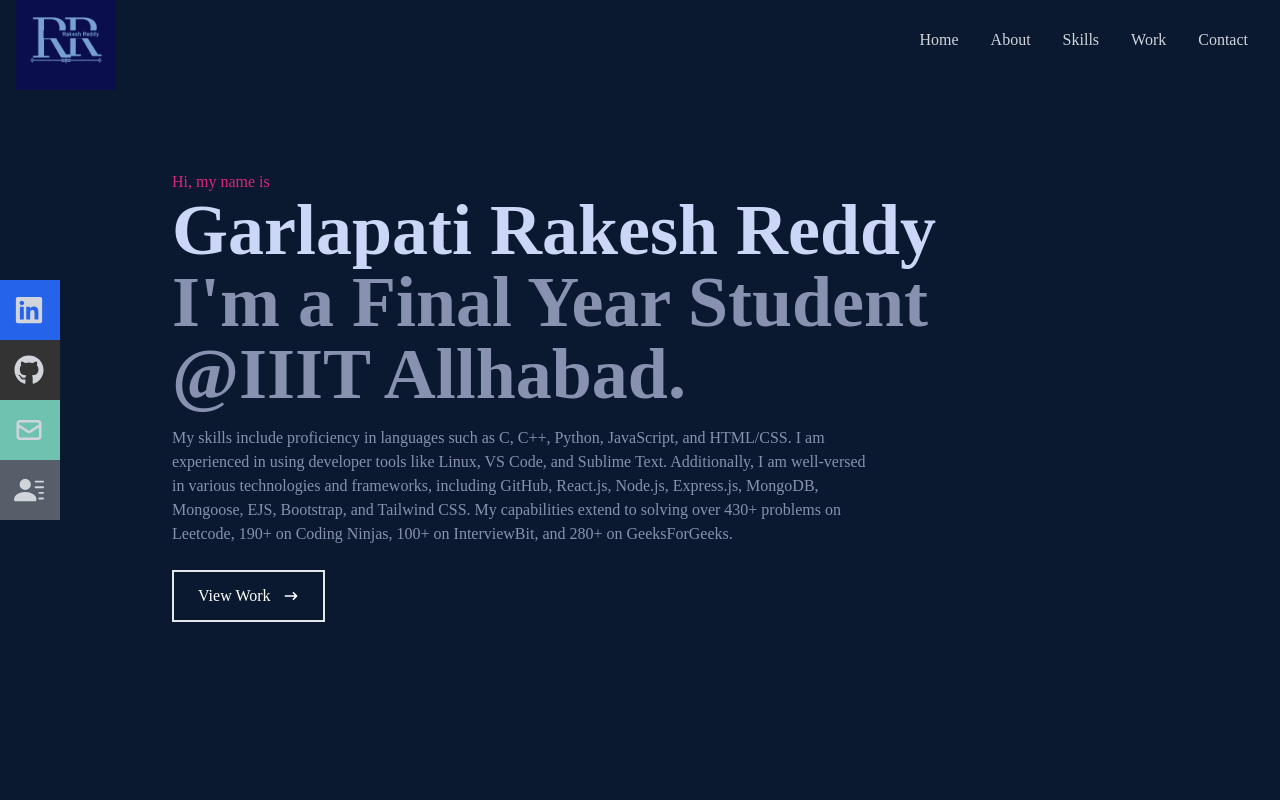
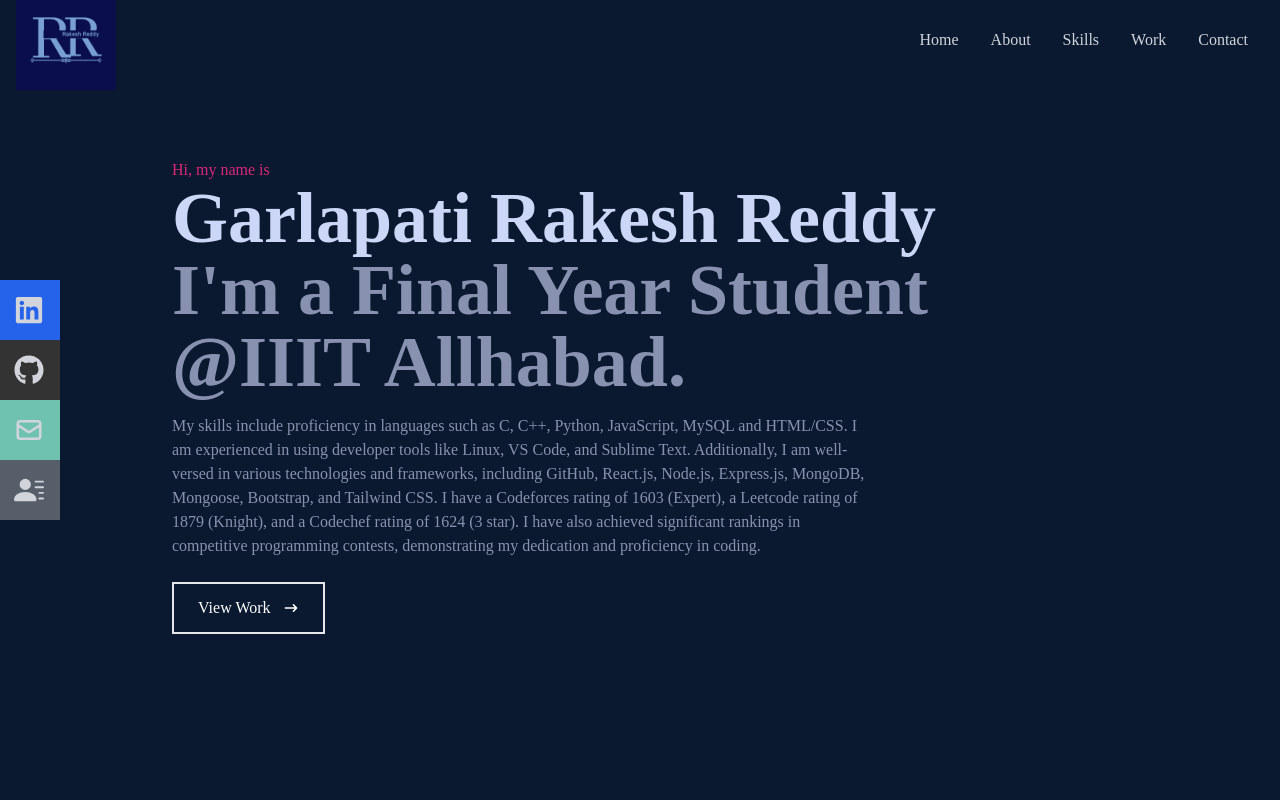
Before and after one commit to Rakesh2908/my-portfolio, a React (Create React App) app: page / in a window 1280 px wide. Shown: the top 800 px of the page. Built offline with nearby package versions, Linux system fonts and the light colour scheme.

Commit message:
Update Home.jsx

```diff
--- a/src/components/Home.jsx
+++ b/src/components/Home.jsx
@@ -14,12 +14,12 @@ const Home = () => {
           I'm a Final Year Student @IIIT Allhabad.
         </h2>
         <p className='text-[#8892b0] py-4 max-w-[700px]'>
-        My skills include proficiency in languages such as C, C++, Python, JavaScript, and HTML/CSS.
+        My skills include proficiency in languages such as C, C++, Python, JavaScript, MySQL and HTML/CSS.
         I am experienced in using developer tools like Linux, VS Code, and Sublime
         Text. Additionally, I am well-versed in various technologies and frameworks, including GitHub,
-        React.js, Node.js, Express.js, MongoDB, Mongoose, EJS, Bootstrap, and Tailwind CSS.
-        My capabilities extend to solving over 430+ problems on Leetcode, 190+ on Coding Ninjas,
-        100+ on InterviewBit, and 280+ on GeeksForGeeks.
+        React.js, Node.js, Express.js, MongoDB, Mongoose, Bootstrap, and Tailwind CSS.
+        I have a Codeforces rating of 1603 (Expert), a Leetcode rating of 1879 (Knight), and a Codechef rating of 1624 (3 star).
+          I have also achieved significant rankings in competitive programming contests, demonstrating my dedication and proficiency in coding.
         </p>
         <div>
           <button className='text-white group border-2 px-6 py-3 my-2 flex items-center hover:bg-pink-600 hover:border-pink-600'>
```
